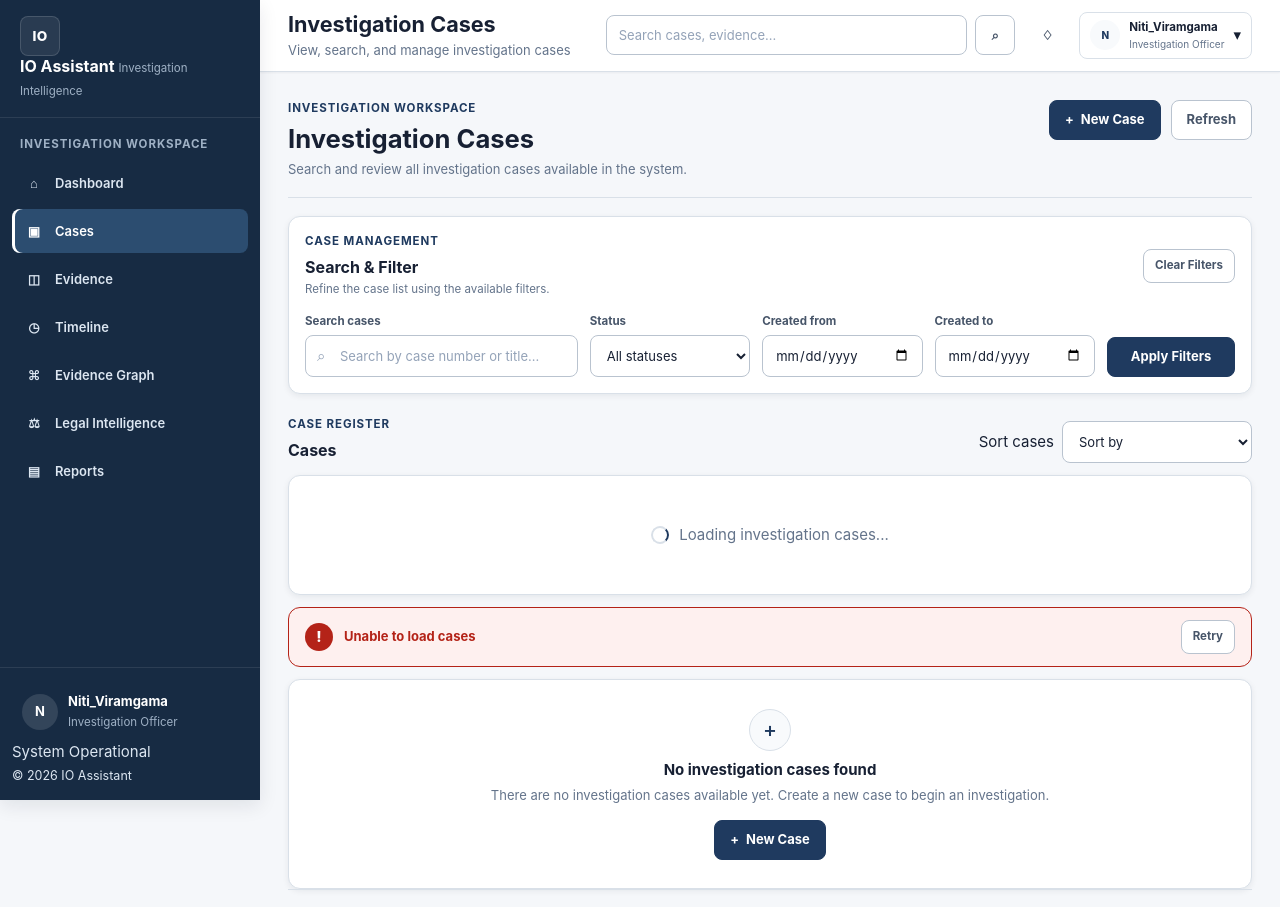
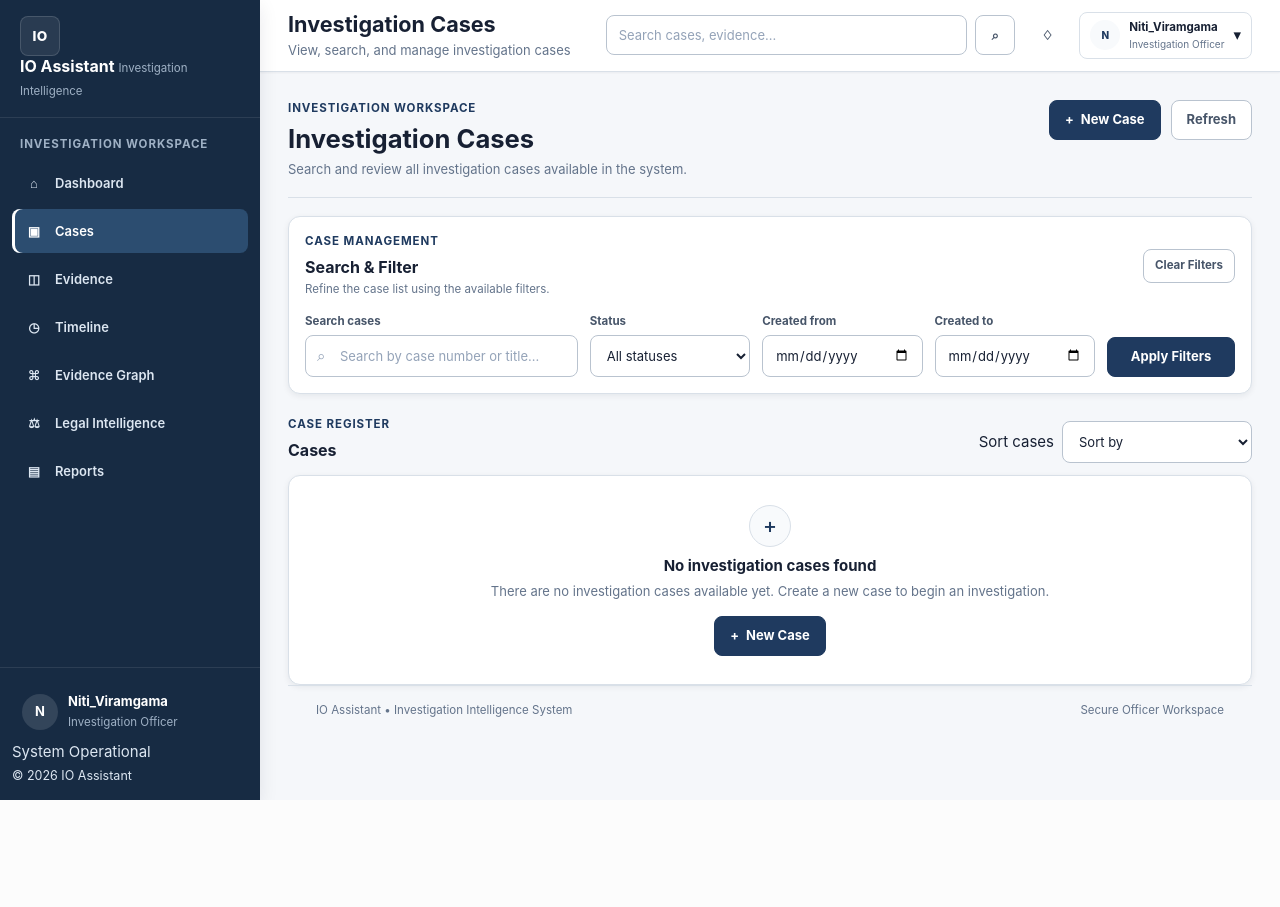
Before and after one commit to nitiviramgama/InvestigationAssistant, a Django app: page /cases/ in a window 1280 px wide. Shown: the top 907 px of the page. After the commit the page ends 800 px from the top, so only its background shows below. Run offline with Django 5.2, Linux system fonts and the light colour scheme; a user stored in the database is signed in; data that the repository does not hold is empty.

Commit message:
Fix cases loading and empty state visibility

```diff
--- a/static/css/case.css
+++ b/static/css/case.css
@@ -1000,3 +1000,12 @@
         min-height: 190px;
     }
 }
+/* ============================================================
+   STATE VISIBILITY FIX
+   The JS controls loading / empty / error states with [hidden].
+   Keep hidden elements completely removed from the layout.
+   ============================================================ */
+
+.case-list-page [hidden] {
+    display: none !important;
+}
```
